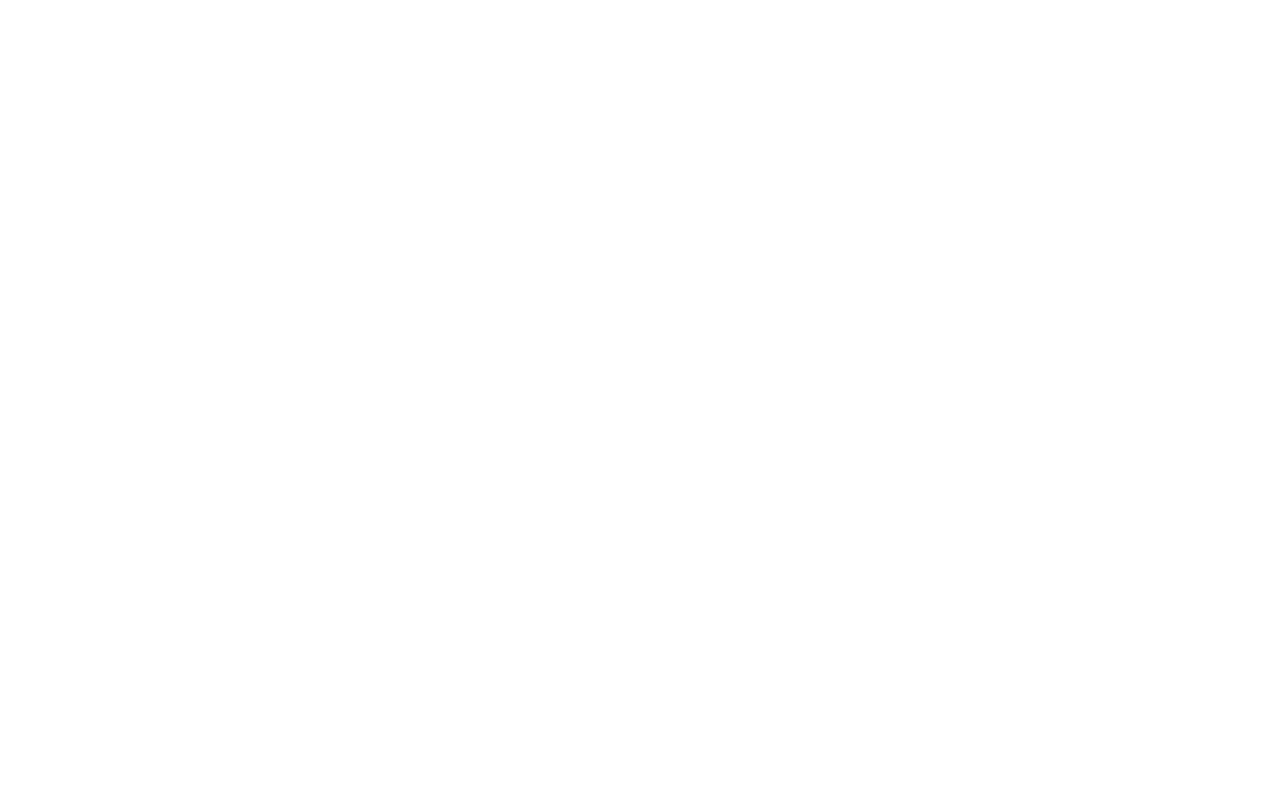
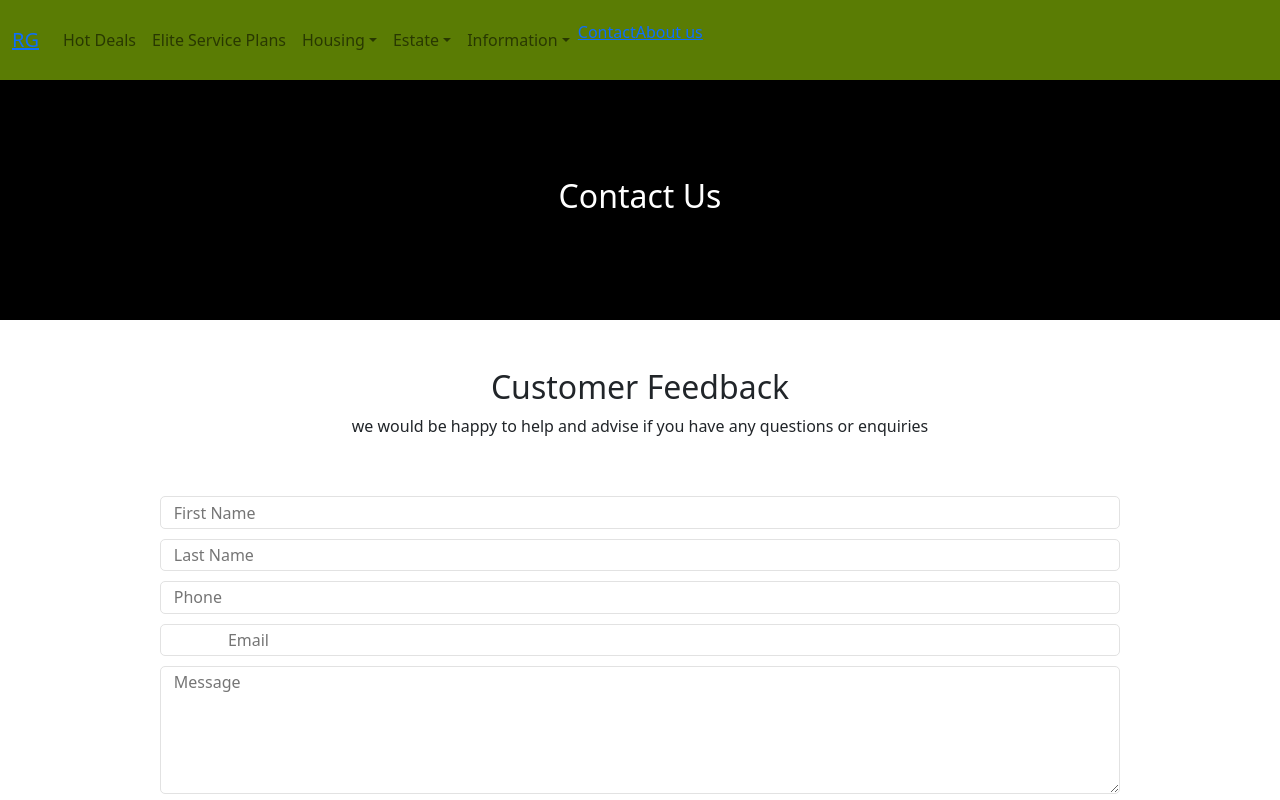
Before and after one commit to diamond-nicholas/Renglobals-real-estate, a React (Create React App) app: page /contact in a window 1280 px wide. Before the commit this address had no page. Shown: the top 800 px of the page. Built offline with nearby package versions, Linux system fonts and the light colour scheme.

Commit message:
add customer feedback section, and contact us field

```diff
--- a/src/App.js
+++ b/src/App.js
@@ -1,12 +1,14 @@
 import Home from './Pages/Home';
 import { BrowserRouter as Router, Route, Routes } from 'react-router-dom';
 import About from './Pages/About/About';
+import Contact from './Pages/Contact-us/Contact';
 function App() {
   return (
     <Router>
       <Routes>
         <Route exact path='/' element={<Home />} />
         <Route path='/about' element={<About />} />
+        <Route path='/contact' element={<Contact />} />
       </Routes>
     </Router>
   );
--- a/src/Components/Navbar/Navbar.js
+++ b/src/Components/Navbar/Navbar.js
@@ -8,7 +8,7 @@ const Navbar = () => {
     <nav class='navbar navbar-expand-lg navbar-light'>
       <div class='container-fluid'>
         <a class='navbar-brand' href='#'>
-          RenGlobals
+          <Link to='/'>RG</Link>
         </a>
         <button
           class='navbar-toggler'
@@ -120,14 +120,10 @@ const Navbar = () => {
             </li>
 
             <li class='nav-item'>
-              <a class='nav-link' href='#'>
-                Contact
-              </a>
+              <Link to='/contact'>Contact</Link>
             </li>
             <li class='nav-item'>
-              <a class='nav-link' href='#'>
-                <Link to='/about'>About us</Link>
-              </a>
+              <Link to='/about'>About us</Link>
             </li>
           </ul>
         </div>
--- /dev/null
+++ b/src/Pages/Contact-us/Contact.jsx
@@ -0,0 +1,68 @@
+import React from 'react';
+import Footer from '../../Components/Footer/Footer';
+import Navbar from '../../Components/Navbar/Navbar';
+import Socials from '../../Components/Socials/Socials';
+import './Contact.scss';
+
+const Contact = () => {
+  return (
+    <div>
+      <Navbar />
+      <div className='contact_main'>
+        <section className='contact_body'>
+          <section className='header'>
+            <h3>Contact Us</h3>
+          </section>
+          <section className='feedback'>
+            <h2>Customer Feedback</h2>
+            <p>
+              we would be happy to help and advise if you have any questions or
+              enquiries
+            </p>
+          </section>
+          <form>
+            {/* <input type='text' /> */}
+            <div className='names'>
+              <input
+                type='text'
+                name='first_name'
+                id='first_name'
+                placeholder='First Name'
+              />
+              <input
+                type='text'
+                name='last_name'
+                id='last_name'
+                placeholder='Last Name'
+              />
+            </div>
+            <div className='email_phone'>
+              <input type='text' name='phone' id='phone' placeholder='Phone' />
+              <input
+                type='email'
+                name='email'
+                id='email'
+                placeholder='
+             Email'
+              />
+            </div>
+            <div className='message'>
+              <textarea
+                name='message'
+                id='message'
+                cols='30'
+                rows='5'
+                placeholder='Message'
+              ></textarea>
+            </div>
+            <button className='btn'>Submit</button>
+          </form>
+        </section>
+      </div>
+      <Footer />
+      <Socials />
+    </div>
+  );
+};
+
+export default Contact;
--- /dev/null
+++ b/src/Pages/Contact-us/Contact.scss
@@ -0,0 +1,63 @@
+.contact_main {
+  .contact_body {
+    .header {
+      display: flex;
+      justify-content: center;
+      align-items: center;
+      text-align: center;
+      background: #000;
+      height: 30vh;
+
+      h3 {
+        font-size: 2rem;
+        color: #fff;
+      }
+    }
+
+    .feedback {
+      padding-top: 3rem;
+      text-align: center;
+    }
+
+    form {
+      padding: 2rem 10rem;
+
+      display: flex;
+      justify-content: center;
+      align-items: center;
+      flex-direction: column;
+      .names,
+      .email_phone,
+      .message {
+        width: 100%;
+      }
+
+      input {
+        width: 100%;
+        margin-top: 10px;
+        padding: 0.2rem 0.8rem;
+        border-radius: 5px;
+        outline: none;
+        border: 1px solid #e2e2e2;
+        color: #597c05;
+      }
+
+      textarea {
+        width: 100%;
+        margin-top: 10px;
+        border-radius: 5px;
+        outline: none;
+        border: 1px solid #e2e2e2;
+        color: #597c05;
+        padding: 0.2rem 0.8rem;
+      }
+
+      button {
+        background: #597c05;
+        width: 100%;
+        color: #fff;
+        margin-top: 3px;
+      }
+    }
+  }
+}
```
